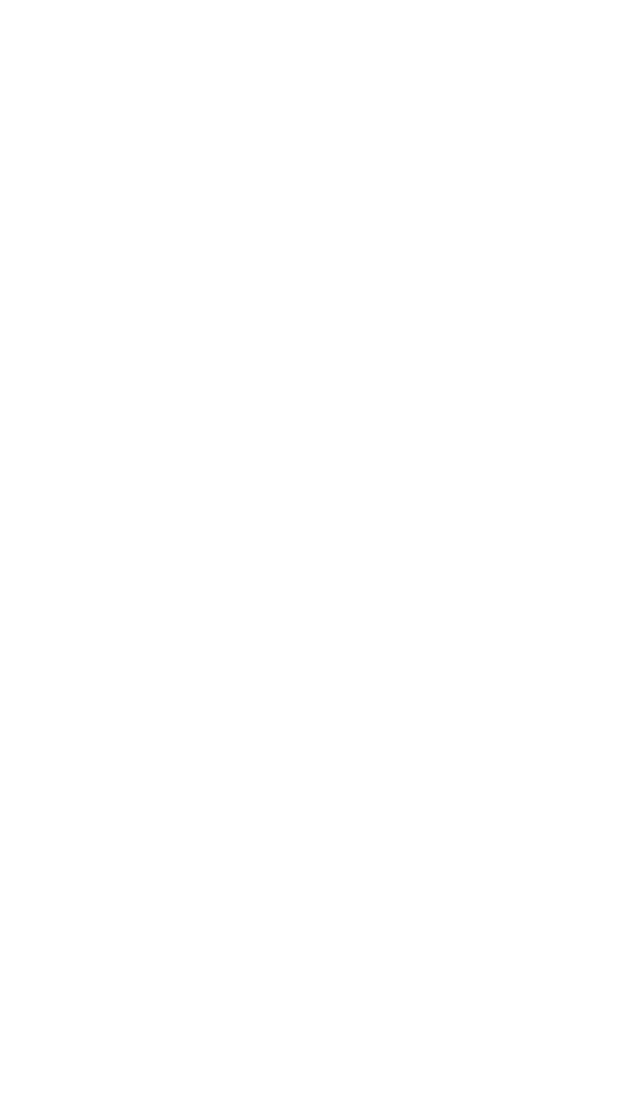
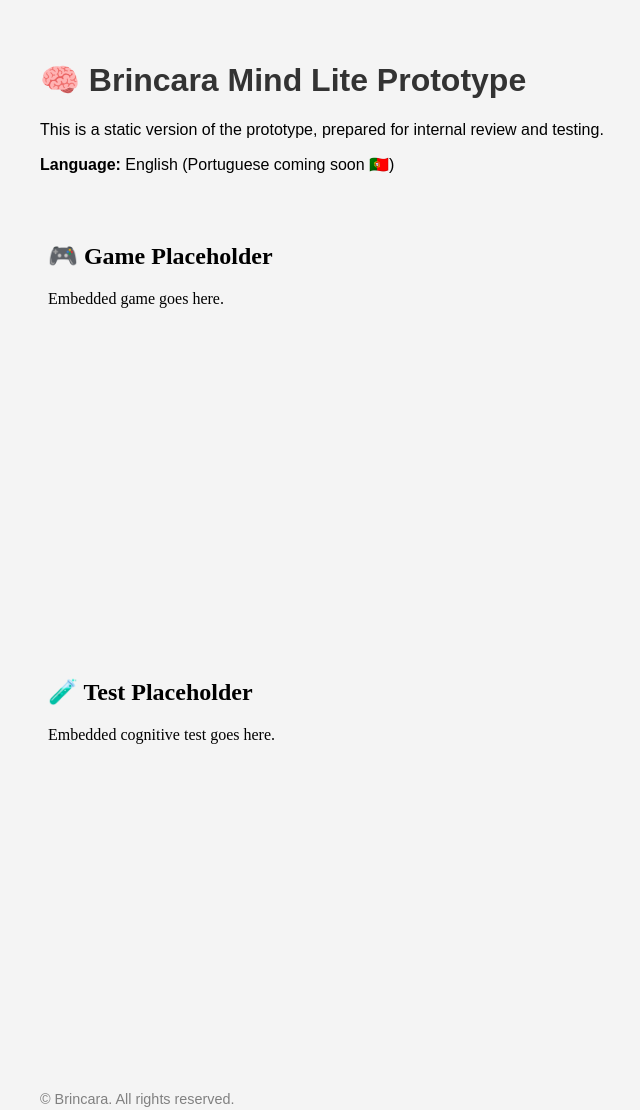
Before and after one commit to Brincara/prototype, a website: page index.html in a window 1280 px wide. Shown: the whole page, without its empty margins (0-640 px from the left). Before the commit the page ends 800 px from the top, so only its background shows below. Drawn offline with Linux system fonts and the light colour scheme.

Commit message:
Add files via upload

```diff
--- /dev/null
+++ b/game-placeholder.html
@@ -0,0 +1,3 @@
+
+<!DOCTYPE html>
+<html><body><h2>🎮 Game Placeholder</h2><p>Embedded game goes here.</p></body></html>
--- a/index.html
+++ b/index.html
@@ -1 +1,22 @@
-<!DOCTYPE html><html><head><title>Brincara</title></head><body><div id='root'></div></body></html>
+
+<!DOCTYPE html>
+<html lang="en">
+<head>
+  <meta charset="UTF-8">
+  <title>Brincara Mind Prototype</title>
+  <meta name="viewport" content="width=device-width, initial-scale=1.0">
+  <style>
+    body { font-family: sans-serif; padding: 2em; background: #f4f4f4; }
+    h1 { color: #333; }
+    iframe { width: 100%; height: 400px; border: none; margin-top: 2em; }
+  </style>
+</head>
+<body>
+  <h1>🧠 Brincara Mind Lite Prototype</h1>
+  <p>This is a static version of the prototype, prepared for internal review and testing.</p>
+  <p><strong>Language:</strong> English (Portuguese coming soon 🇵🇹)</p>
+  <iframe src="game-placeholder.html" title="Game 1 Placeholder"></iframe>
+  <iframe src="test-placeholder.html" title="Test 1 Placeholder"></iframe>
+  <p style="margin-top:2em; font-size: 0.9em; color: gray;">© Brincara. All rights reserved.</p>
+</body>
+</html>
--- /dev/null
+++ b/test-placeholder.html
@@ -0,0 +1,3 @@
+
+<!DOCTYPE html>
+<html><body><h2>🧪 Test Placeholder</h2><p>Embedded cognitive test goes here.</p></body></html>
```
